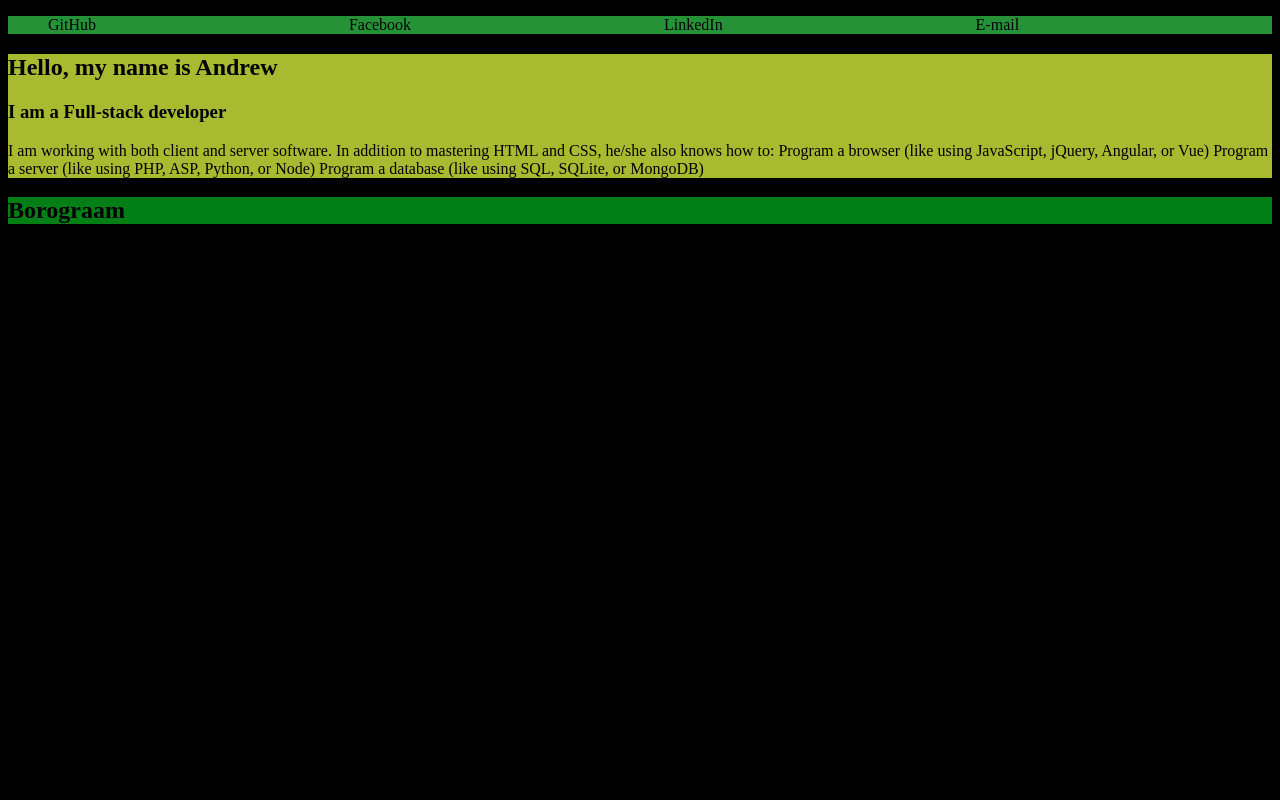
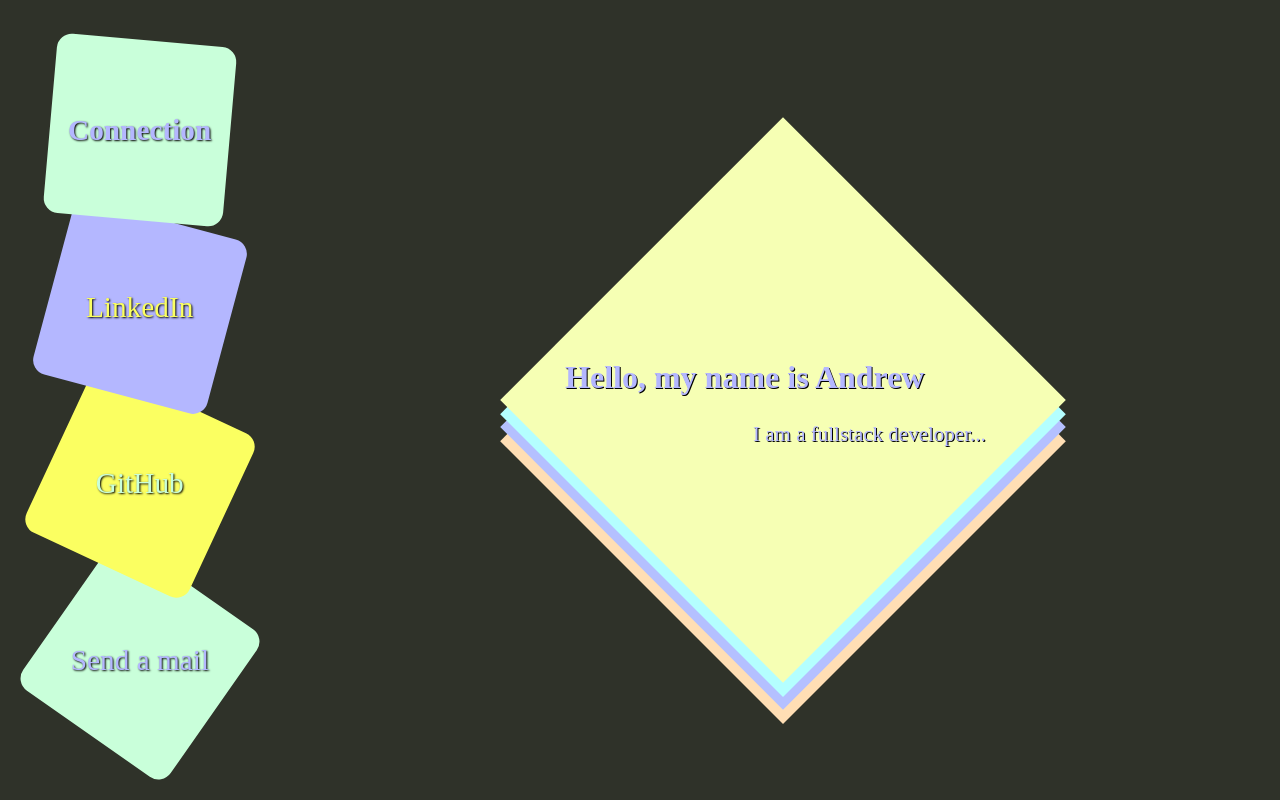
Before and after one commit to borograam/site, a plain HTML site: page index.html in a window 1280 px wide. Drawn offline with Linux system fonts and the light colour scheme.

Commit message:
make page with flex

```diff
--- a/index.html
+++ b/index.html
@@ -5,59 +5,202 @@
     <title>Borograam`s Page</title>
     <style>
         body {
-            background: #000;
-
+            background: #2f3229;
+            margin: 0;
+            display: flex;
+            flex-wrap: wrap;
+            height: 100vh;
+            overflow: hidden;
         }
-        nav#navbar {
-            background: #259238;
-
-        }
-        ul.connaction {
-            list-style: none;
-            display: flex;
-            flex-direction: row;
-        }
-        nav ul.connaction li {
-            flex: 1 1 auto;
-        }
-        li > a{
-            color: #000;
-            text-decoration: none;
+        nav {
+            flex: 0 0 285px;
         }
         main {
-            background: #A8BA2F;
+            flex: 1 0 500px;
+            background: #2f3229;
         }
-        footer {
-            background: #007F16;
+        nav ul.dropdown {
+            list-style: none;
+            padding: 0;
+            margin: 0;
+            position: relative;
+            height: 100%;
         }
+        /* MAIN_BUTTON */
+        nav ul.dropdown > li {
+            transition: all 1s cubic-bezier(.68,-0.55,.27,1.55);
+            transform: rotate(-180deg);
+            width: 180px;
+            height: 180px;
+            position: absolute;
+            left: 50px;
+            top: 40px;
+        }
+        nav ul.dropdown:hover > li, nav ul.dropdown.clicked > li {
+            transform: rotate(0deg);
+        }
+        nav ul.dropdown > li.main_list {
+            z-index: 100;
+            transform: rotate(0deg);
+        }
+        nav ul.dropdown > li > a, nav ul.dropdown > li > h1 {
+            font-size: 22pt;
+            text-shadow: 1px 1px 2px #000;
+            text-decoration: none;
+            display: flex;
+            width: 100%;
+            height: 100%;
+            justify-content: center;
+            align-items: center;
+            border-radius: 15px;
+        }
+
+        nav ul.dropdown > li.main_list > h1 {
+            color: #b4b7ff;
+            background: #C9FFDA;
+            transform: rotate(5deg);
+            margin: 0;
+            cursor: pointer;
+        }
+        nav ul.dropdown > li.main_list > h1 > span {
+            transform: rotate(-5deg);
+        }
+
+        /* A_LINKS*/
+
+        nav ul.dropdown > li:nth-child(2) {
+            z-index: 99;
+        }
+        nav ul.dropdown:hover > li:nth-child(2), nav ul.dropdown.clicked > li:nth-child(2) {
+            top: calc(((100vh - 40px - 50px - 4 * 180px) / 3 + 180px) * 1 + 40px);
+        }
+        nav ul.dropdown > li:nth-child(2) > a {
+            background: #B4B7FF;
+            color: #fbff61;
+            transform: rotate(15deg);
+        }
+        nav ul.dropdown > li:nth-child(2) > a > span {
+            transform: rotate(-15deg);
+        }
+
+        nav ul.dropdown > li:nth-child(3) {
+            z-index: 98;
+        }
+        nav ul.dropdown:hover > li:nth-child(3), nav ul.dropdown.clicked > li:nth-child(3) {
+            top: calc(((100vh - 40px - 50px - 4 * 180px) / 3 + 180px) * 2 + 40px)
+        }
+        nav ul.dropdown > li:nth-child(3) > a {
+            background: #FBFF61;
+            color: #c9ffda;
+            transform: rotate(25deg);
+        }
+        nav ul.dropdown > li:nth-child(3) > a > span {
+            transform: rotate(-25deg);
+        }
+
+        nav ul.dropdown > li:nth-child(4) {
+            z-index: 97;
+        }
+        nav ul.dropdown:hover > li:nth-child(4), nav ul.dropdown.clicked > li:nth-child(4) {
+            top: calc(((100vh - 40px - 50px - 4 * 180px) / 3 + 180px) * 3 + 40px)
+        }
+        nav ul.dropdown > li:nth-child(4) a {
+            color: #b4b7ff;
+            background: #C9FFDA;
+            transform: rotate(35deg);
+        }
+        nav ul.dropdown > li:nth-child(4) > a > span {
+            transform: rotate(-35deg);
+        }
+
+
+        nav ul.dropdown > li:hover {
+            z-index: 101;
+        }
+        main {
+            flex: 1 0 600px;
+            display: flex;
+            justify-content: center;
+            align-items: center;
+        }
+        main div {
+            width: 400px;
+            height: 400px;
+        }
+        main > div {
+            position: relative;
+        }
+        main > div > div {
+            transform: rotate(45deg);
+            position: absolute;
+        }
+        main > div > div#paper-top{
+            background: #F6FFB4;
+            box-shadow: 10px 10px #B4FFFF;
+            z-index: 90;
+            display: flex;
+            justify-content: center;
+            align-items: center;
+        }
+        main > div > div#paper-top div {
+            width: auto;
+            height: auto;
+            transform: rotate(-45deg);
+
+            text-shadow: 1px 1px #000;
+            color: #b4b7ff;
+        }
+        main > div > div#paper-top div h2 {
+            position: relative;
+            left: -38px;
+            font-size: 32px;
+        }
+        main > div > div#paper-top div p {
+            position: relative;
+            left: 150px;
+            font-size: 21px;
+        }
+        main > div > div#paper-bottom{
+            background: #B4C0FF;
+            box-shadow: 10px 10px #FFDEB4;
+            z-index: 89;
+            top: 27px;
+        }
+
     </style>
+    <script>
+        function openList(){
+            document.querySelectorAll("nav ul.dropdown")[0].classList.add('clicked');
+        }
+        function closeList(e){
+            let el = document.querySelectorAll("nav ul.dropdown.clicked")[0];
+            if(el){
+                el.classList.remove('clicked');
+                e.stopPropagation();
+            }
+        }
+    </script>
 </head>
-
-    <nav id="navbar">
-        <ul class="connaction">
-            <li class="itHub"><a href="...">GitHub</a></li>
-            <li class="aceBook"><a href="...">Facebook</a></li>
-            <li class="inkedIn"><a href="...">LinkedIn</a></li>
-            <li class="mail"><a href="...">E-mail</a></li>
+<body>
+    <nav>
+        <ul class="dropdown" onclick="openList()">
+            <li class="main_list"><h1 onclick="closeList(event)"><span>Connection</span></h1></li>
+            <li><a href="https://www.linkedin.com/in/borograam/"><span>LinkedIn</span></a></li>
+            <li><a href="#"><span>GitHub</span></a></li>
+            <li><a href="mailto:andrew.popov@borogra.am" target="_blank"><span>Send a mail</span></a></li>
         </ul>
     </nav>
+    <main>
+        <div>
+            <div id="paper-top">
+                <div>
+                    <h2>Hello, my name is Andrew</h2>
+                    <p>I am a fullstack developer...</p>
+                </div>
+            </div>
+            <div id="paper-bottom"></div>
+        </div>
 
-    <main>
-        <section id="welcome_section">
-            <h1>Hello, my name is Andrew</h1>
-            <h3>I am a Full-stack developer</h3>
-            <p> I am working with both client and server software.
-                In addition to mastering HTML and CSS, he/she also knows how to:
-                Program a browser (like using JavaScript, jQuery, Angular, or Vue)
-                Program a server (like using PHP, ASP, Python, or Node)
-                Program a database (like using SQL, SQLite, or MongoDB)
-            </p>
-        </section>
     </main>
-    <footer>
-        <section id="logotype">
-            <h2>Borograam</h2>
-        </section>
-    </footer>
 </body>
 </html>
```
Also changed, not shown: Try.html (+5 -1 lines), first_list.svg, hover_main.svg, main_menu.svg, navbar.css (line endings or trailing spaces), second_list.svg, third_list.svg.
